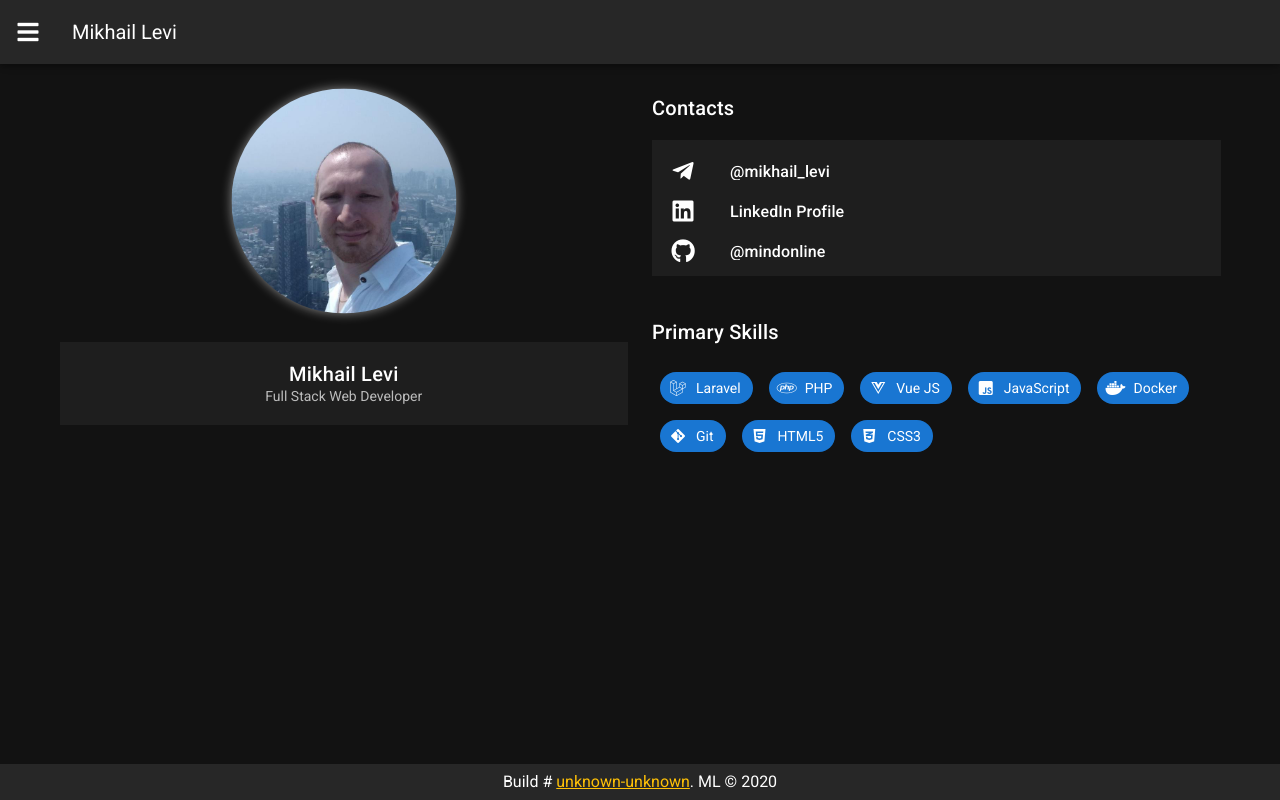
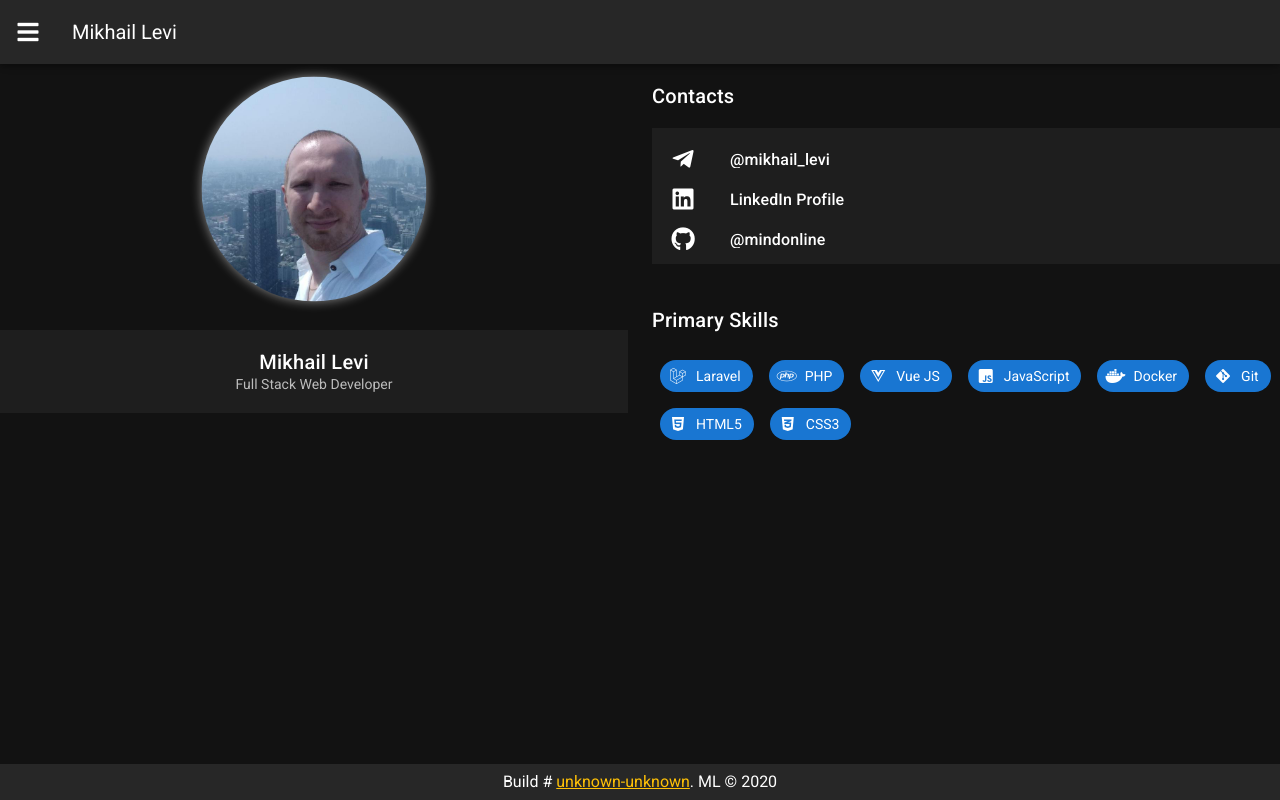
Before and after one commit to mindonline/mindonline, a Nuxt app: page / in a window 1280 px wide. Built offline with nearby package versions, Linux system fonts and the light colour scheme.

Commit message:
improvement: remove global container

```diff
--- a/layouts/default.vue
+++ b/layouts/default.vue
@@ -31,9 +31,7 @@
     </v-app-bar>
 
     <v-content>
-      <v-container>
-        <nuxt />
-      </v-container>
+      <nuxt />
     </v-content>
 
     <v-footer
```
